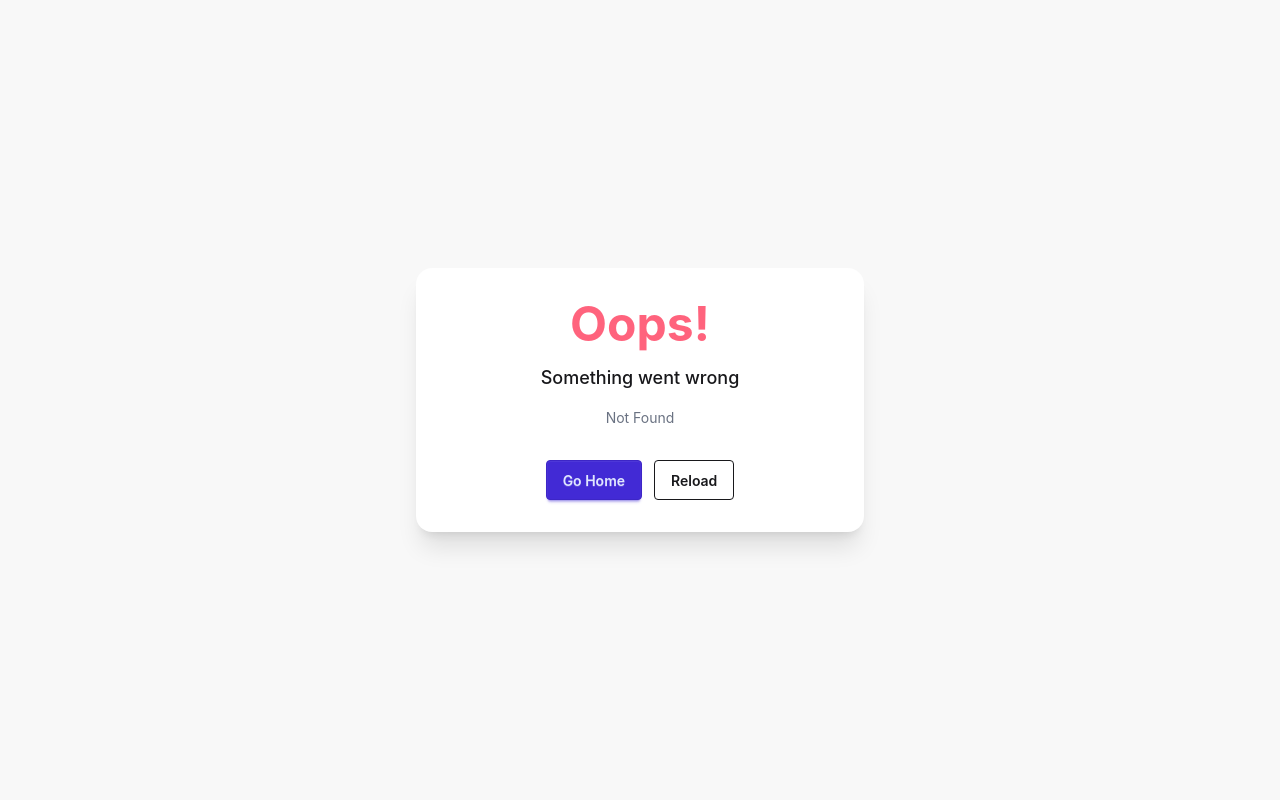
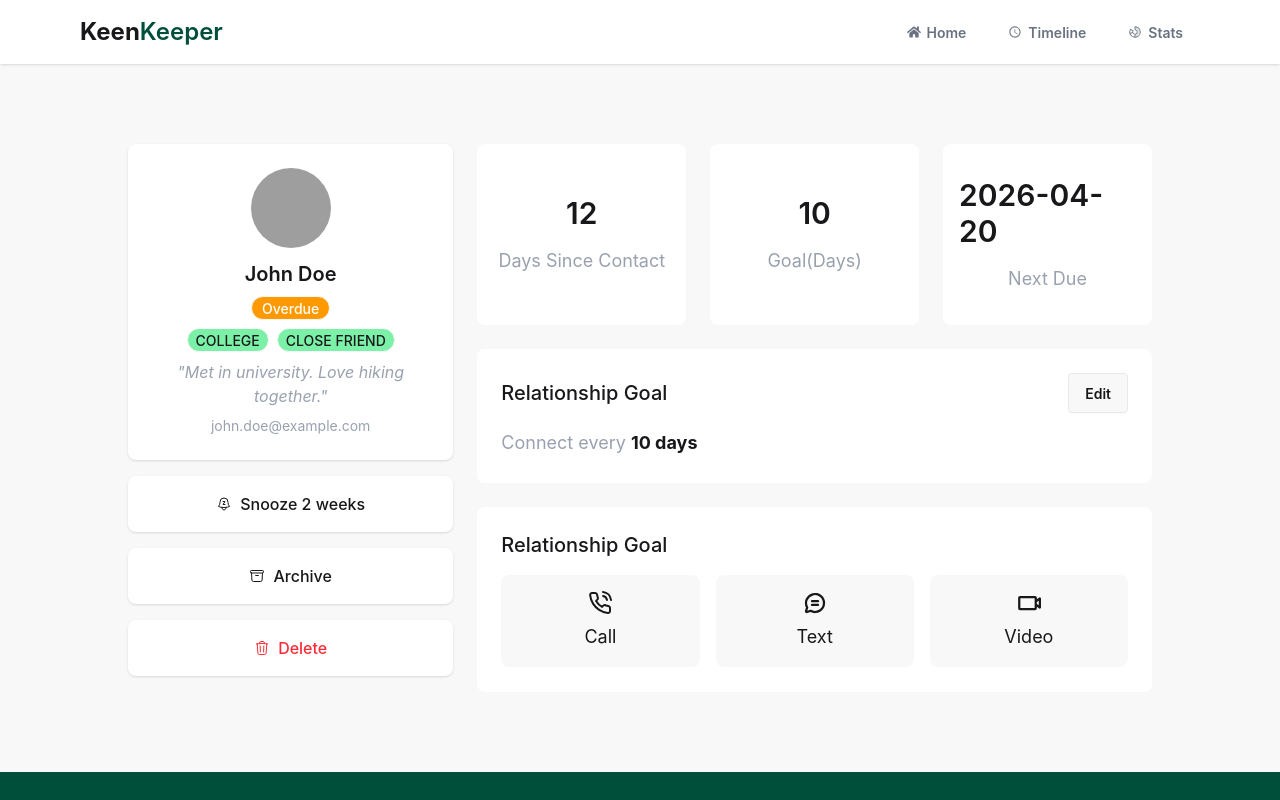
Before and after one commit to Ahmed-Asid/Assignment-7-Keen-Keeper, a React (Vite) app: page /friendDetails/1 in a window 1280 px wide. Before the commit this address had no page. Shown: the top 800 px of the page. Built offline with nearby package versions, Linux system fonts and the light colour scheme; grey boxes are pictures that could not be loaded.

Commit message:
made a dynamic details page for friends

```diff
--- /dev/null
+++ b/src/Pages/friendDetails/FriendDetails.jsx
@@ -0,0 +1,83 @@
+import React from 'react';
+import { FiPhoneCall } from 'react-icons/fi';
+import { HiOutlineArchiveBox, HiOutlineBellSnooze, HiOutlineTrash } from 'react-icons/hi2';
+import { PiChatCircleTextBold, PiVideoCameraBold } from 'react-icons/pi';
+import { useLoaderData, useParams } from 'react-router';
+
+const FriendDetails = () => {
+    const { id } = useParams();
+
+    const friends = useLoaderData();
+
+    const expectedFriend = friends.find(f => f.id == id);
+
+    return (
+        <div className='w-[80%] mx-auto grid grid-cols-3 gap-6 my-20'>
+            <div>
+                <div className="shadow-sm rounded-lg p-6 bg-white gap-3 flex flex-col justify-center items-center ">
+                    <div>
+                        <img src={`${expectedFriend.picture}`} className='rounded-full w-20 h-20' />
+                    </div>
+                    <div className='space-y-2 text-center'>
+                        <h4 className='text-xl font-semibold'>{expectedFriend.name}</h4>
+                        <p className={`${expectedFriend.status === 'overdue' ? 'bg-amber-500' : expectedFriend.status === 'on_track' ? 'bg-red-500' : 'bg-emerald-900'} badge text-white capitalize font-medium p-2.5 rounded-full`}>{expectedFriend.status}</p>
+                        <div className='flex gap-2 justify-center'>
+                            {
+                                expectedFriend.tags.map((tag, i) => <p key={i} className='badge bg-green-300 rounded-full uppercase font-medium p-2'>{tag}</p>)
+                            }
+                        </div>
+                        <p className='text-gray-400 italic'>"{expectedFriend.bio}"</p>
+                        <p className='text-gray-400 text-sm'>{expectedFriend.email}</p>
+                    </div>
+                </div>
+                <div className='grid grid-rows-3 my-4 gap-4'>
+                    <div className="shadow-sm rounded-lg p-4 bg-white flex gap-2 font-medium justify-center items-center"><HiOutlineBellSnooze /> Snooze 2 weeks
+                    </div>
+                    <div className="shadow-sm rounded-lg p-4 bg-white flex gap-2 font-medium justify-center items-center"><HiOutlineArchiveBox /> Archive</div>
+                    <div className="shadow-sm rounded-lg p-4 bg-white flex gap-2 font-medium justify-center items-center text-red-500"><HiOutlineTrash /> Delete</div>
+                </div>
+            </div>
+
+            <div className='grid grid-cols-3 gap-6 col-span-2'>
+                <div className='bg-white rounded-lg py-8 px-4 flex flex-col gap-4 justify-center items-center'>
+                    <h3 className='text-3xl font-semibold'>{expectedFriend.days_since_contact}</h3>
+                    <p className='text-lg text-gray-400'>Days Since Contact</p>
+                </div>
+                <div className='bg-white rounded-lg py-8 px-4 flex flex-col gap-4 justify-center items-center'>
+                    <h3 className='text-3xl font-semibold'>{expectedFriend.goal}</h3>
+                    <p className='text-lg text-gray-400'>Goal(Days)</p>
+                </div>
+                <div className='bg-white rounded-lg py-8 px-4 flex flex-col gap-4 justify-center items-center'>
+                    <h3 className='text-3xl font-semibold'>{expectedFriend.next_due_date}</h3>
+                    <p className='text-lg text-gray-400'>Next Due</p>
+                </div>
+                <div className='bg-white rounded-lg p-6 space-y-4 col-span-3'>
+                    <div className='flex justify-between items-center'>
+                        <p className='text-xl font-medium'>Relationship Goal</p>
+                        <button className='btn'>Edit</button>
+                    </div>
+                    <p className='text-lg'><span className='text-gray-400'>Connect every</span> <span className='font-bold'>{expectedFriend.goal} days</span></p>
+                </div>
+                <div className='bg-white rounded-lg p-6 space-y-4 col-span-3'>
+                    <p className='text-xl font-medium'>Relationship Goal</p>
+                    <div className='grid grid-cols-3 gap-4'>
+                        <div className="rounded-lg bg-base-200 flex flex-col gap-2 p-4 justify-center items-center">
+                            <FiPhoneCall size={24} />
+                            <p className='text-lg'>Call</p>
+                        </div>
+                        <div className="rounded-lg bg-base-200 flex flex-col gap-2 p-4 justify-center items-center">
+                            <PiChatCircleTextBold size={24} />
+                            <p className='text-lg'>Text</p>
+                        </div>
+                        <div className="rounded-lg bg-base-200 flex flex-col gap-2 p-4 justify-center items-center">
+                            <PiVideoCameraBold size={24} />
+                            <p className='text-lg'>Video</p>
+                        </div>
+                    </div>
+                </div>
+            </div>
+        </div>
+    );
+};
+
+export default FriendDetails;
--- a/src/components/home/friends/friendui/Friend.jsx
+++ b/src/components/home/friends/friendui/Friend.jsx
@@ -1,8 +1,9 @@
 import React from 'react';
+import { NavLink } from 'react-router';
 
 const Friend = ({ friend }) => {
     return (
-        <div className='rounded-lg p-6 gap-3 flex flex-col justify-center items-center bg-white shadow-md'>
+        <NavLink to={`/friendDetails/${friend.id}`} className='rounded-lg p-6 gap-3 flex flex-col justify-center items-center bg-white shadow-md'>
             <div>
                 <img src={`${friend.picture}`} className='rounded-full w-20 h-20' />
             </div>
@@ -11,12 +12,12 @@ const Friend = ({ friend }) => {
                 <p className='text-xs text-gray-400'>{friend.days_since_contact}d ago</p>
                 <div className='flex gap-2 justify-center'>
                     {
-                        friend.tags.map(tag => <p className='badge bg-green-300 rounded-full uppercase font-medium p-2'>{tag}</p>)
+                        friend.tags.map((tag, i) => <p key={i} className='badge bg-green-300 rounded-full uppercase font-medium p-2'>{tag}</p>)
                     }
                 </div>
                 <p className={`${friend.status === 'overdue' ? 'bg-amber-500' : friend.status === 'on_track' ? 'bg-red-500' : 'bg-emerald-900'} badge text-white capitalize font-medium p-2.5 rounded-full`}>{friend.status}</p>
             </div>
-        </div>
+        </NavLink>
     );
 };
 
--- a/src/routes/Routes.jsx
+++ b/src/routes/Routes.jsx
@@ -3,6 +3,7 @@ import { createBrowserRouter } from 'react-router';
 import MainLayout from '../layout/MainLayout';
 import ErrorPage from '../error/ErrorPage';
 import Homepage from '../Pages/homepage/Homepage';
+import FriendDetails from '../Pages/friendDetails/FriendDetails';
 
 const router = createBrowserRouter([
     {
@@ -13,6 +14,11 @@ const router = createBrowserRouter([
             {
                 index: true,
                 element: <Homepage></Homepage>
+            },
+            {
+                path: '/friendDetails/:id',
+                element: <FriendDetails />,
+                loader: () => fetch('/friends.json')
             }
         ]
     }
```
